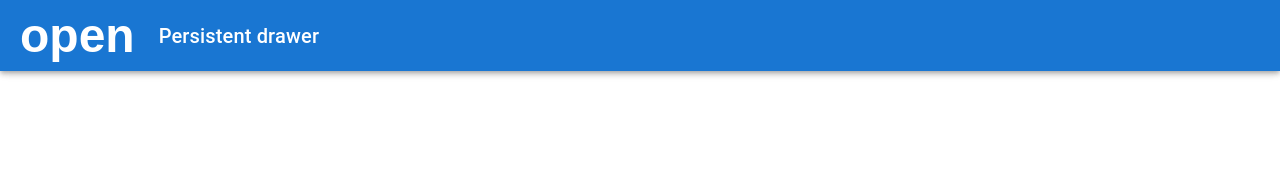
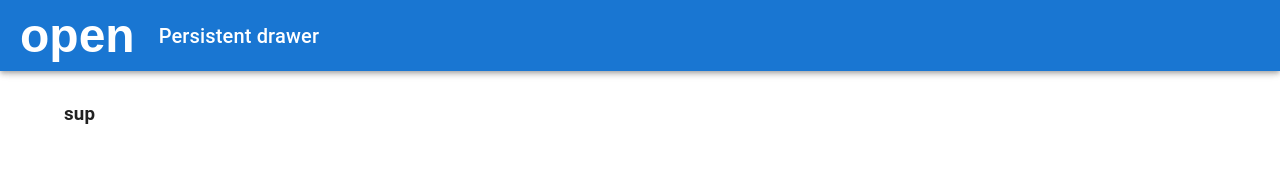
Before and after one commit to Scr00b1e/music-platfrom, a Next.js app in the folder client/: page / in a window 1280 px wide. Shown: the top 178 px of the page. Built offline with nearby package versions, Linux system fonts and the light colour scheme.

Commit message:
added tracks page, etc.

```diff
--- a/client/components/Navbar.tsx
+++ b/client/components/Navbar.tsx
@@ -1,5 +1,5 @@
 import * as React from 'react';
-import { styled, useTheme } from '@mui/material/styles';
+import { styled } from '@mui/material/styles';
 import Box from '@mui/material/Box';
 import Drawer from '@mui/material/Drawer';
 import CssBaseline from '@mui/material/CssBaseline';
--- a/client/pages/_app.tsx
+++ b/client/pages/_app.tsx
@@ -1,12 +1,17 @@
 import '../styles/globals.scss'
 import type { AppProps } from 'next/app'
 import Navbar from '../components/Navbar'
+import { Container } from '@mui/system'
 
 export default function App({ Component, pageProps }: AppProps) {
   return (
     <>
       <Navbar />
-      <Component {...pageProps} />
+      <Container>
+        <div className='content'>
+          <Component {...pageProps} />
+        </div>
+      </Container>
     </>
   )
 }
--- a/client/pages/index.tsx
+++ b/client/pages/index.tsx
@@ -1,9 +1,10 @@
+import { Grid } from "@mui/material";
 
 
 export default function Home() {
   return (
-    <div className="container">
-      <h1>hello!</h1>
-    </div>
+    <Grid>
+      <h3>sup</h3>
+    </Grid>
   )
 }
--- a/client/styles/globals.scss
+++ b/client/styles/globals.scss
@@ -55,8 +55,12 @@ a {
   text-decoration: none;
 }
 
-.container {
-  width: 100%;
-  max-width: 1500px;
-  margin: 0 auto;
+// .container {
+//   width: 100%;
+//   max-width: 1500px;
+//   margin: 0 auto;
+// }
+
+.content {
+  margin-top: 100px;
 }
```
Also changed, not shown: client/components/TrackList.tsx (added, +24 -0 lines), client/pages/tracks/create.tsx (added, +11 -0 lines), client/pages/tracks/index.tsx (+24 -4 lines), client/types/Tracks.ts (added, +16 -0 lines).
